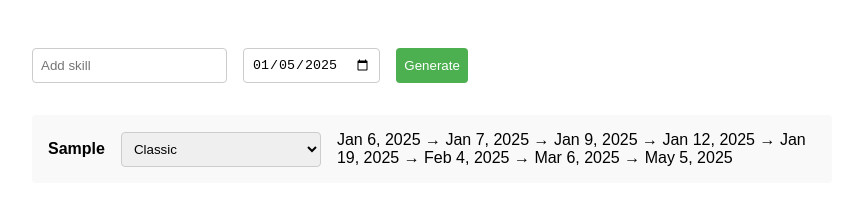
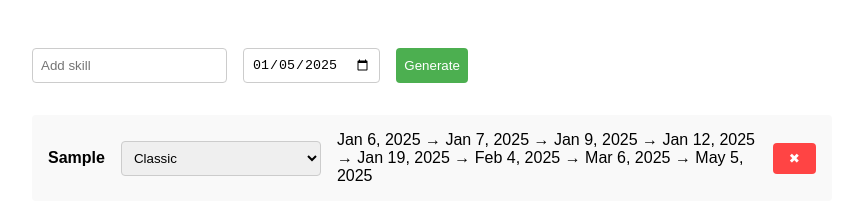
Before and after one commit to CorySpitzer/echocal0, a plain HTML site: page index.html in a window 1280 px wide. Both pictures are taken after typing "Sample" into the empty fields and a click on the button "Generate". Shown: the whole page, without its empty margins (208-1055 px from the left). Drawn offline with Linux system fonts and the light colour scheme.

Commit message:
Add delete button

```diff
--- a/main.js
+++ b/main.js
@@ -44,10 +44,19 @@ function addSkill() {
     // Create schedule display
     const scheduleSpan = document.createElement('span');
 
+    // Create delete button
+    const deleteBtn = document.createElement('button');
+    deleteBtn.className = 'delete-btn';
+    deleteBtn.textContent = '✖';
+    deleteBtn.addEventListener('click', () => {
+        skillList.removeChild(skillItem);
+    });
+
     // Add elements to skill item
     skillItem.innerHTML = `<strong>${skillInput.value}</strong>`;
     skillItem.appendChild(patternSelect);
     skillItem.appendChild(scheduleSpan);
+    skillItem.appendChild(deleteBtn);
 
     // Update schedule when pattern changes
     patternSelect.addEventListener('change', () => {
--- a/styles.css
+++ b/styles.css
@@ -29,6 +29,20 @@ button:hover {
     background-color: #45a049;
 }
 
+.delete-btn {
+    background-color: #ff4444;
+    color: white;
+    padding: 0.5rem 1rem;
+    border: none;
+    border-radius: 4px;
+    cursor: pointer;
+    transition: background-color 0.3s;
+}
+
+.delete-btn:hover {
+    background-color: #cc0000;
+}
+
 .skill-list {
     display: flex;
     flex-direction: column;
```
